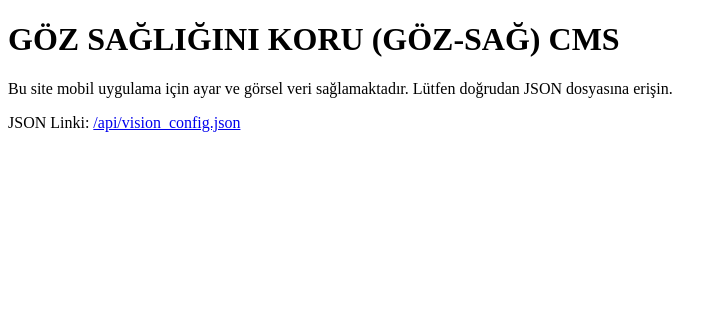
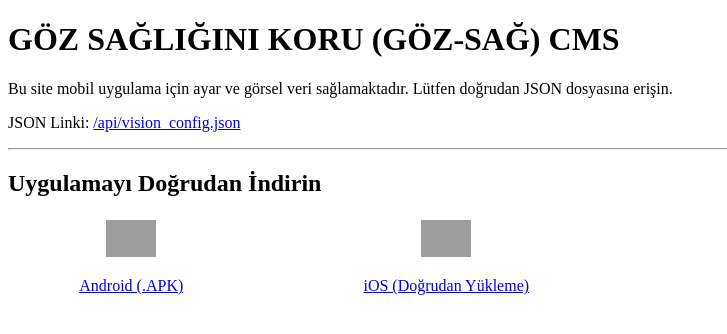
Before and after one commit to aliismetuzun-dot/goz-sag-app-cms, a plain HTML site: page index.html in a window 1280 px wide. Shown: the whole page, without its empty margins (0-727 px from the left). Drawn offline with Linux system fonts and the light colour scheme; grey boxes are pictures that could not be loaded.

Commit message:
Uygulama webte

```diff
--- a/index.html
+++ b/index.html
@@ -9,5 +9,23 @@
     <h1>GÖZ SAĞLIĞINI KORU (GÖZ-SAĞ) CMS</h1>
     <p>Bu site mobil uygulama için ayar ve görsel veri sağlamaktadır. Lütfen doğrudan JSON dosyasına erişin.</p>
     <p>JSON Linki: <a href="./api/vision_config.json">/api/vision_config.json</a></p>
+    <hr>
+<h2>Uygulamayı Doğrudan İndirin</h2>
+<table style="width: 50%;">
+    <tr>
+        <td style="text-align: center;">
+            <a href="./downloads/goz-sag_v17.0.apk" download>
+                <img src="https://img.icons8.com/color/48/android-os.png" alt="Android İndir" style="width:50px;">
+                <p>Android (.APK)</p>
+            </a>
+        </td>
+        <td style="text-align: center;">
+            <a href="itms-services://?action=download-manifest&url=https://aliismetuzun-dot.github.io/goz-sag-app-cms/downloads/manifest.plist">
+                <img src="https://img.icons8.com/color/48/ios-logo.png" alt="iOS İndir" style="width:50px;">
+                <p>iOS (Doğrudan Yükleme)</p>
+            </a>
+        </td>
+    </tr>
+</table>
 </body>
 </html>
```
Also changed, not shown: 3 other files.
